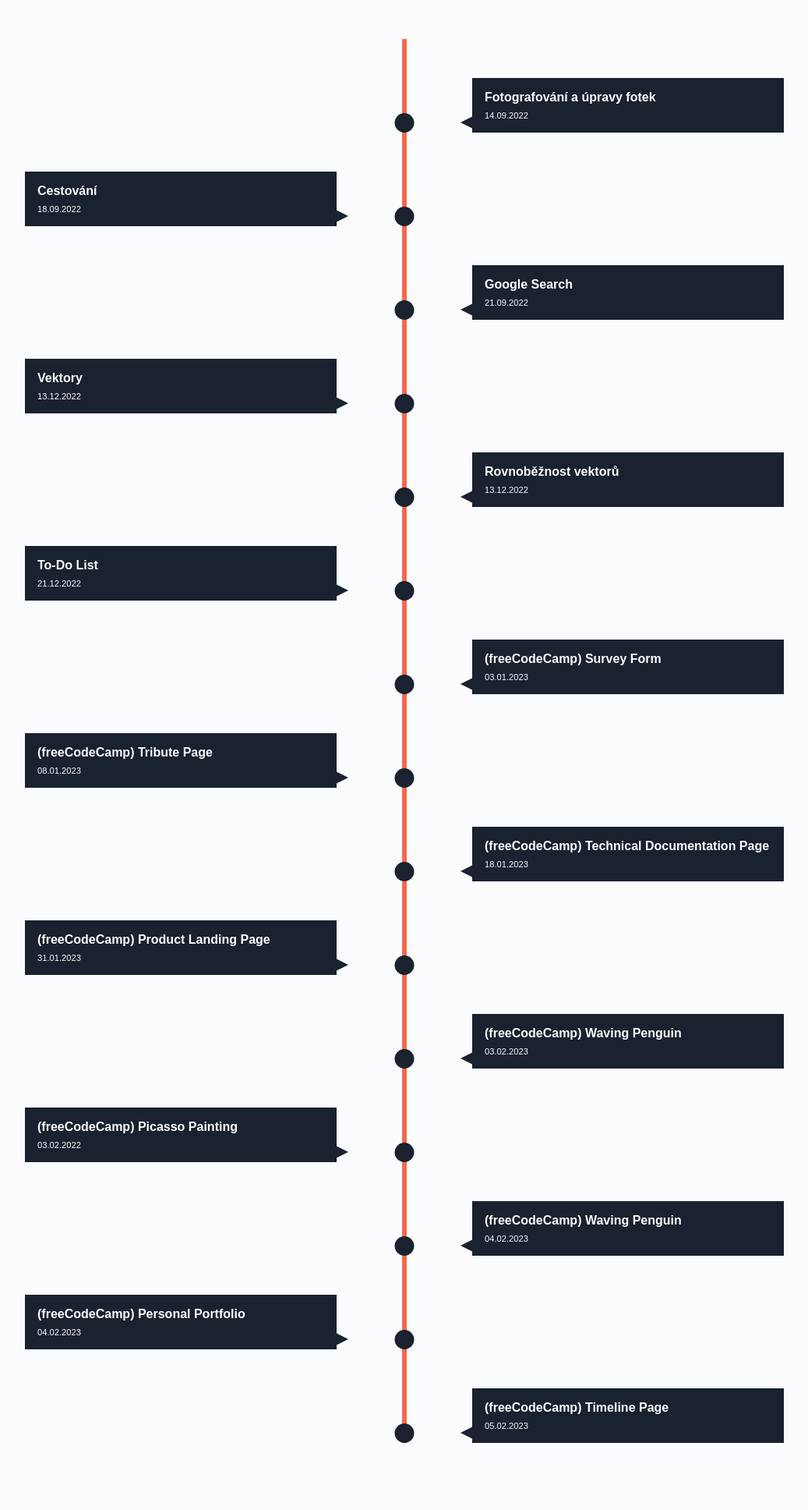
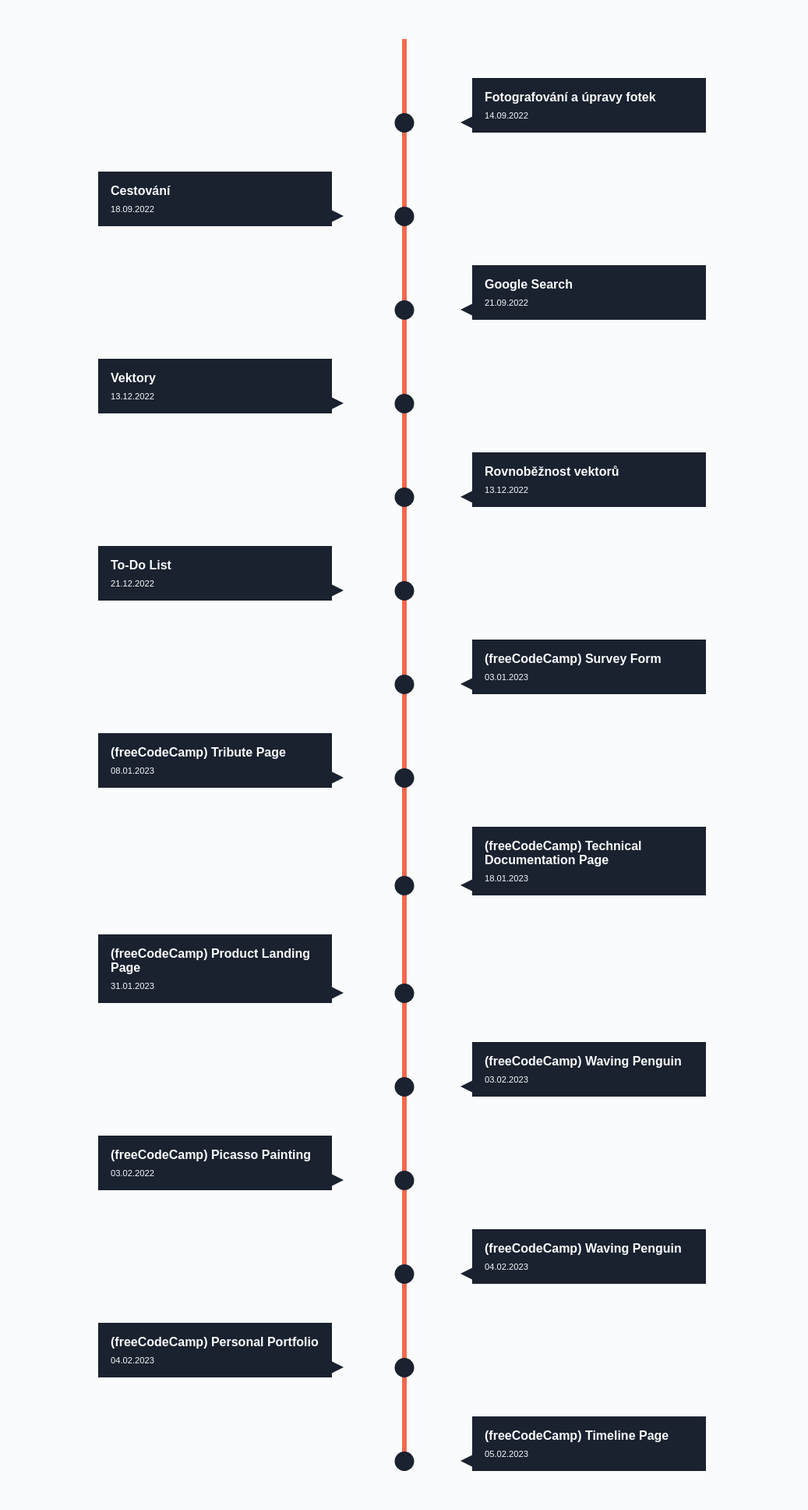
Before and after one commit to PatrikDemel/patrikdemel.github.io, a PHP site: page / in a window 1280 px wide. Shown: the part 143-2079 px from the top of the page at 78% size, without its empty margins (121-1158 px from the left). Before the commit the page ends 1993 px from the top, so only its background shows below. Run offline with PHP 8.4, Linux system fonts and the light colour scheme.

Commit message:
project finished

```diff
--- a/Projekt7/styles.css
+++ b/Projekt7/styles.css
@@ -57,7 +57,7 @@ p {
 #timeline ul li div {
     position: relative;
     bottom: 0;
-    width: 400px;
+    width: 300px;
     padding: 1rem;
     background-color: var(--dark-color);
     color: var(--white-color);
@@ -81,7 +81,7 @@ p {
 }
 
 #timeline ul li:nth-child(even) div {
-    left: -434px;
+    left: -340px;
 }
 
 #timeline ul li.show:nth-child(even) div {
@@ -127,6 +127,7 @@ p {
     border-color: transparent transparent transparent var(--dark-color);
 }
 
+
 @media screen and (max-width: 900px) {
     #timeline ul li div {
         width: 250px;
@@ -147,7 +148,7 @@ p {
     }
 
     #timeline ul li:nth-child(even) div {
-        left: 40px;
+        left: 130px;
     }
 
     #timeline ul li:nth-child(even) div::before {
```
